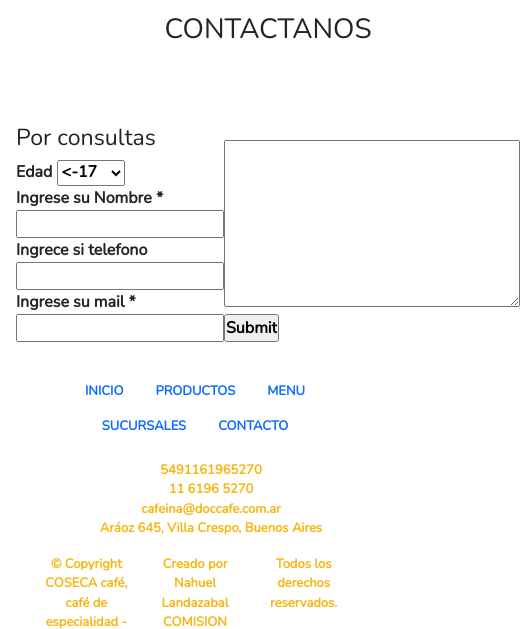
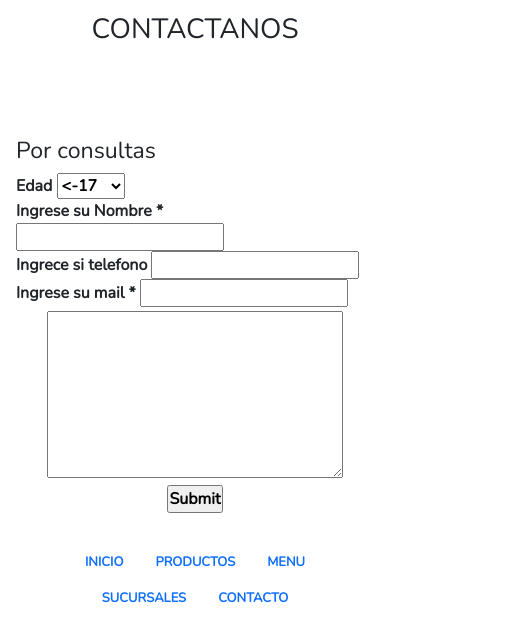
Before and after one commit to LandaNahuel/proyecto_final_3350, a plain HTML site: page paginas/contacto.html in a window 390 px wide. Shown: the part 205-834 px from the top of the page, 520 px wide, since content can reach past the window. Drawn offline with nearby package versions, Linux system fonts and the light colour scheme.

Commit message:
add grid media queries

```diff
--- a/css/estilos.css
+++ b/css/estilos.css
@@ -95,3 +95,20 @@
    justify-content: end;
 
 }
+@media  (max-width: 730px) {
+.containerForm {
+   justify-content: center;
+   height: 500px;
+   grid-template-columns: 1fr;
+grid-template-areas:
+"contactanos"
+"cosas"
+"mensaje"
+}
+.mensaje { grid-area: mensaje;
+   display: flex;
+   flex-direction: column;
+   align-items: center;
+
+}
+}
```
